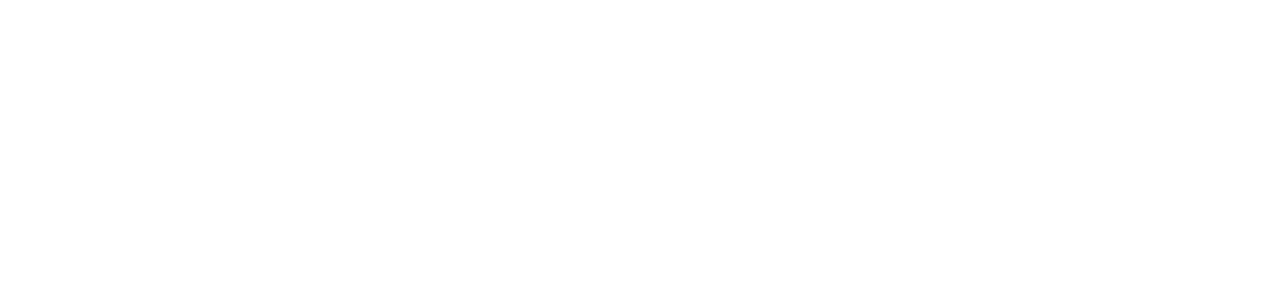
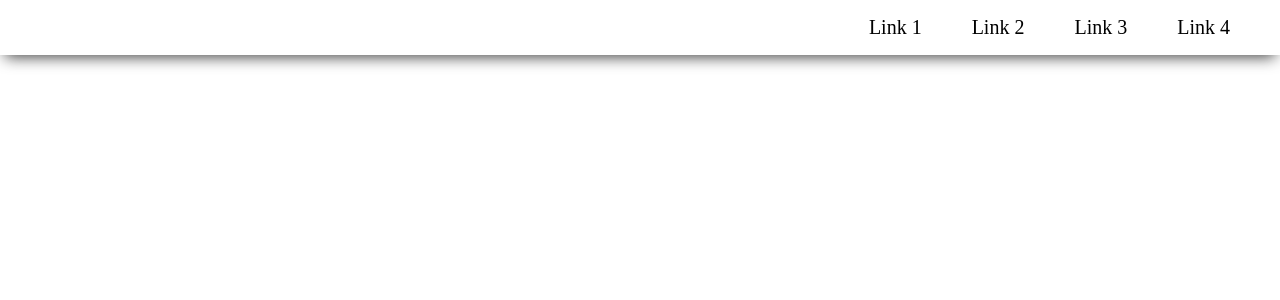
Before and after one commit to PauloThor/Guild-Leveling, a React (Create React App) app: page / in a window 1280 px wide. Shown: the top 300 px of the page. Built offline with nearby package versions, Linux system fonts and the light colour scheme.

Commit message:
bugfix: fixed a minor bug on home route

```diff
--- a/src/App.js
+++ b/src/App.js
@@ -1,8 +1,10 @@
 import Routes from "./routes";
+import GlobalStyle from "./styles/global";
 
 const App = () => {
   return (
     <div className="App">
+      <GlobalStyle />
       <Routes />
     </div>
   );
--- a/src/routes.js
+++ b/src/routes.js
@@ -1,13 +1,12 @@
 import { Switch, Route } from "react-router-dom";
 import Navbar from "./components/Navbar/Navbar";
-import GlobalStyle from "./styles/global";
 
 const Routes = () => {
   return (
     <Switch>
-      <GlobalStyle />
-      <Navbar />
-      <Route exact path="/"></Route>
+      <Route exact path="/">
+        <Navbar />
+      </Route>
     </Switch>
   );
 };
```
